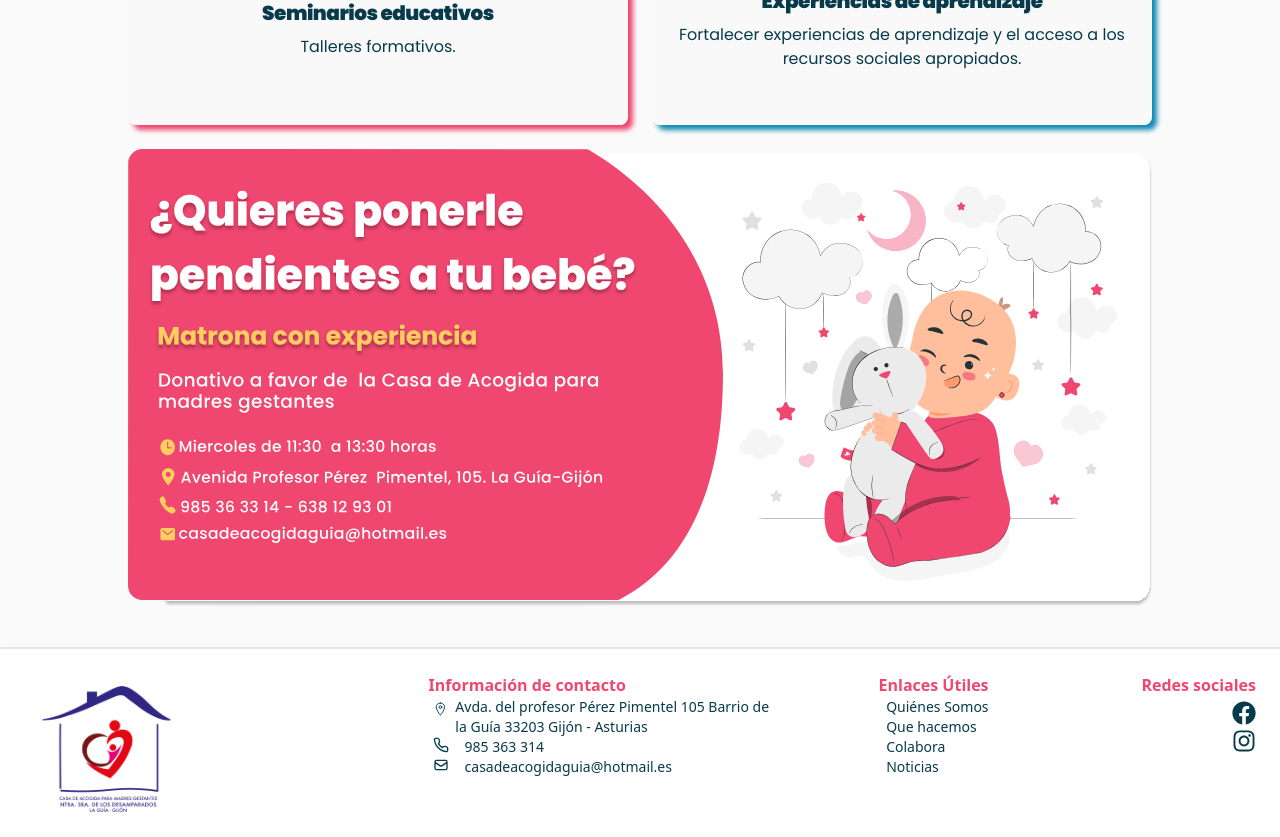
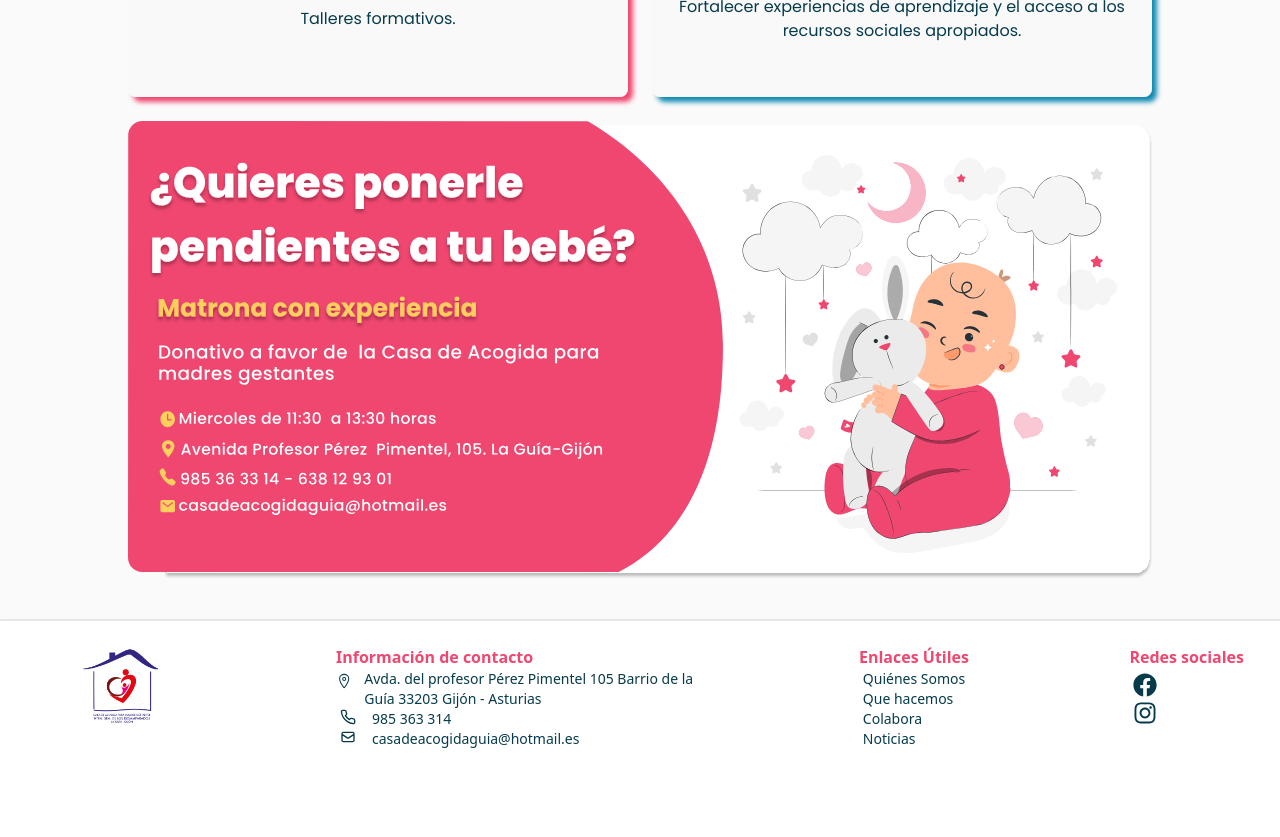
Before and after one commit to vallefarinha/front-casa, a React (Vite) app: page /work in a window 1280 px wide. Shown: the part 1900-2737 px from the top of the page. After the commit the page ends 2673 px from the top, so only its background shows below. Built offline with nearby package versions, Linux system fonts and the light colour scheme.

Commit message:
fixing responsive in footer

```diff
--- a/src/components/banners/Earings.jsx
+++ b/src/components/banners/Earings.jsx
@@ -1,29 +1,30 @@
-import React from 'react'
-import bannerPendientes from '../../assets/banners/bannerPendientes.svg'
-import bannerPendientesMobile from '../../assets/banners/pendientes-banner-mobile.svg'
+import React from 'react';
+import bannerPendientes from '../../assets/banners/bannerPendientes.svg';
+import bannerPendientesMobile from '../../assets/banners/pendientes-banner-mobile.svg';
 import { useMediaQuery } from 'react-responsive';
-
-
 
 function Earings() {
   const isMobile = useMediaQuery({ query: '(max-width: 758px)' });
+
   return (
     <>
       {isMobile ? (
         <img
           src={bannerPendientesMobile}
           alt="Banner"
-        className="h-auto m-auto"
+          className="w-full h-auto max-w-full mx-auto"
+          style={{ maxWidth: '100%' }}
         />
       ) : (
         <img
           src={bannerPendientes}
           alt="Banner"
-        className="w-[80%] h-auto m-auto"
+          className="w-full h-auto max-w-[80%] mx-auto"
+          style={{ maxWidth: '80%' }}
         />
       )}
     </>
-  )
+  );
 }
 
-export default Earings
+export default Earings;
--- a/src/components/footer/Footer.jsx
+++ b/src/components/footer/Footer.jsx
@@ -10,18 +10,18 @@ import { Link } from "react-router-dom";
 const Footer = () => {
   return (
     <div className="bg-white w-full h-auto mx-auto p-4 font-poppins flex flex-col md:flex-row shadow-xl border-t-2 border-gray-200 mt-10">
-      <div className="flex-wrap md:flex md:flex-nowrap max-w-screen-xl mx-auto">
+      <div className="flex-wrap md:flex md:flex-nowrap max-w-screen-xl mx-auto md:justify-between">
       <div className="flex w-full md:w-1/6 mx-auto lg:mx-0 md:justify-start">
         <Link to="/">
-          <img src={LogoNav} className="w-1/2 h-auto mx-auto md:w-full" alt="Logo" />
+          <img src={LogoNav} className="w-1/2 h-auto mx-auto" alt="Logo" />
         </Link>
       </div>
-      <div className="flex text-center w-full flex-wrap md:justify-end">
-        <div className="w-full py-2 px-5 md:px-2 flex flex-col md:items-start md:text-start md:w-1/3 md:-mr-12">
+      <div className="flex text-center w-full flex-wrap md:justify-between md:flex-nowrap md:w-3/4">
+        <div className="w-full py-2 px-5 md:px-2 flex flex-col md:items-start md:text-start">
           <p className="text-primaryColor font-semibold">Información de contacto</p>
           <div className="flex gap-1 text-LetterColor hover:text-tertiaryColor">
-            <IoLocationOutline className="size-6 ml-1" />
-            <p className="flex flex-wrap text-sm text-center md:text-start md:ml-1">
+            <IoLocationOutline className="size-6" />
+            <p className="flex flex-wrap text-sm text-center md:text-start md:ml-2">
               Avda. del profesor Pérez Pimentel 105 Barrio de la Guía 33203
               Gijón - Asturias
             </p>
@@ -38,7 +38,7 @@ const Footer = () => {
           </div>
         </div>
 
-         <div className="flex flex-col w-full md:w-1/4 py-2 px-5 md:px-2 md:items-end md:text-center">
+         <div className="flex flex-col w-full py-2 px-5 md:px-2 md:items-center">
           <p className="text-primaryColor font-semibold">Enlaces Útiles</p>
           <ul className="flex-col flex-wrap gap-4 mb-6 text-center text-sm font-medium text-LetterColor sm:mb-0 md:text-start">
             <li className="hover:text-tertiaryColor">
@@ -55,15 +55,15 @@ const Footer = () => {
             </li>
           </ul>
         </div>
-        <div className="flex flex-col w-full md:w-1/4 py-2 px-5 md:px-2 md:items-end">
-          <p className="text-primaryColor font-semibold">Redes sociales</p>
-          <ul className="flex-col flex-wrap mb-3 text-sm font-medium text-LetterColor sm:mb-0">
-            <li className="my-1">
+        <div className="flex-col w-full -mt-6 py-2 px-5 md:items-end md:max-w-fit sm:mt-0">
+          <p className="text-primaryColor font-semibold md:text-start">Redes sociales</p>
+          <ul className="flex-col flex-wrap mb-3 text-sm font-medium text-LetterColor sm:mb-0 md:w-1/2 md:items-start">
+            <li className="my-1 md:max-w-fit">
               <a href="#" className="flex justify-center">
                 <FaFacebook className="size-6 hover:text-tertiaryColor ml-1" />
               </a>
             </li>
-            <li>
+            <li className="my-1 md:max-w-fit">
               <a href="#"  className="flex justify-center">
                 <FaInstagram className="size-6 hover:text-tertiaryColor ml-1" />
               </a>
--- a/src/pages/OurBlog.jsx
+++ b/src/pages/OurBlog.jsx
@@ -63,11 +63,11 @@ const OurBlog = () => {
           wordPink={" Casa de la Guia"}
         />
       </div>
-      <div className="w-[90%] lg:w-[80%] mx-auto flex flex-wrap gap-5 lg:gap-5">
+      <div className="w-[90%] lg:w-[80%] mx-auto flex flex-wrap gap-5">
         {currentPosts.map((post) => (
           <div
             key={post.id}
-            className=" flex overflow-hidden rounded-lg group w-[350px] h-[170px] lg:w-[476px] lg:h-[238px] shadow-xl shadow-LetterColor hover:shadow-primaryColor cursor-pointer mx-auto"
+            className=" flex overflow-hidden rounded-lg group w-[350px] h-[170px] lg:w-[400px] lg:h-[200px] shadow-xl shadow-LetterColor hover:shadow-primaryColor cursor-pointer mx-auto"
             onClick={() => handlePostClick(post.permalink)}
           >
             {post.media_type === "IMAGE" && (
--- a/src/pages/WhatWeDo.jsx
+++ b/src/pages/WhatWeDo.jsx
@@ -16,12 +16,12 @@ function WhatWeDo() {
   return (
     <>
       <div className="mx-4 relative w-[80%] mx-auto">
-        <div className="flex relative h-48">
-          <div className="flex w-12">
+          <div className="flex relative mt-20 mb-6">
+            <div>
             <Title wordBlue="Que" wordPink="hacemos" />
             </div>
-          <div className="flex w-1/2 absolute -top-1/4 right-0 flex justify-end">
-      <img src={hands} alt="photo of hands" className="w-3/5" />
+            <div className="hidden md:flex md:-mt-28 w-full md:w-2/6 md:absolute md:right-0 justify-end">
+            <img src={hands} alt="photo of hands" className="mx-auto max-w-full" />
           </div>
         </div>
         <div className="flex-col">
@@ -33,7 +33,7 @@ function WhatWeDo() {
               shadowColor="shadow-quarteryColor"
             />
           </div>
-    <img src={house} alt="house" className="h-16 z-20 absolute mt-6"/>
+          <img src={house} alt="house" className="h-16 z-20 absolute mt-6" />
           <div className="flex-col justify-between md:flex md:flex-row gap-6 my-6">
             <WhatWeDoCardText
               title="Ambiente hogareño"
@@ -65,7 +65,11 @@ function WhatWeDo() {
               description="Promover el desarrollo de la autonomía personal."
               shadowColor="shadow-tertiaryColor"
             />
-      <img src={heart} alt="heart" className="h-24 z-30 absolute -right-6"/>
+            <img
+              src={heart}
+              alt="heart"
+              className="h-24 z-30 absolute -right-6"
+            />
           </div>
           <div className="flex flex-col">
             <WhatWeDoCardWithImageLeft
@@ -75,7 +79,11 @@ function WhatWeDo() {
               shadowColor="shadow-primaryColor"
             />
           </div>
-    <img src={rainbow} alt="rainbow" className="mt-6 h-20 z-20 absolute"/>
+          <img
+            src={rainbow}
+            alt="rainbow"
+            className="mt-6 h-20 z-20 absolute"
+          />
           <div className="flex-col justify-between md:flex md:flex-row gap-6 my-6">
             <WhatWeDoCardText
               title="Soporte Psicológico"
@@ -110,7 +118,7 @@ function WhatWeDo() {
           </div>
         </div>
       </div>
-<div className="w-screen">
+      <div className="mx-auto max-w-full">
         <Earings />
       </div>
     </>
```
Lines whose indentation alone changed are shown as unchanged.
